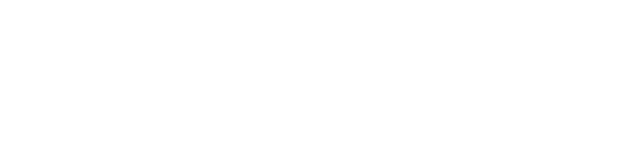
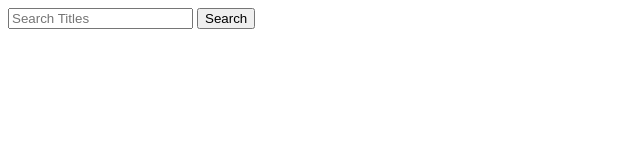
Before and after one commit to StephaneMorera/movie-brain, a plain HTML site: page index.html in a window 1280 px wide. Shown: the whole page, without its empty margins (0-640 px from the left). Drawn offline with Linux system fonts and the light colour scheme.

Commit message:
searchbar html

```diff
--- a/index.html
+++ b/index.html
@@ -7,6 +7,12 @@
     <title>Document</title>
 </head>
 <body>
+    <main class="movies">
+        <form class="movies__searchbar">
+            <input type="text" class="movies__searchbar-input" placeholder="Search Titles">
+            <button type="submit" class="movies__search-button">Search</button>
+        </form>
 
+    </main>
 </body>
 </html>
```
